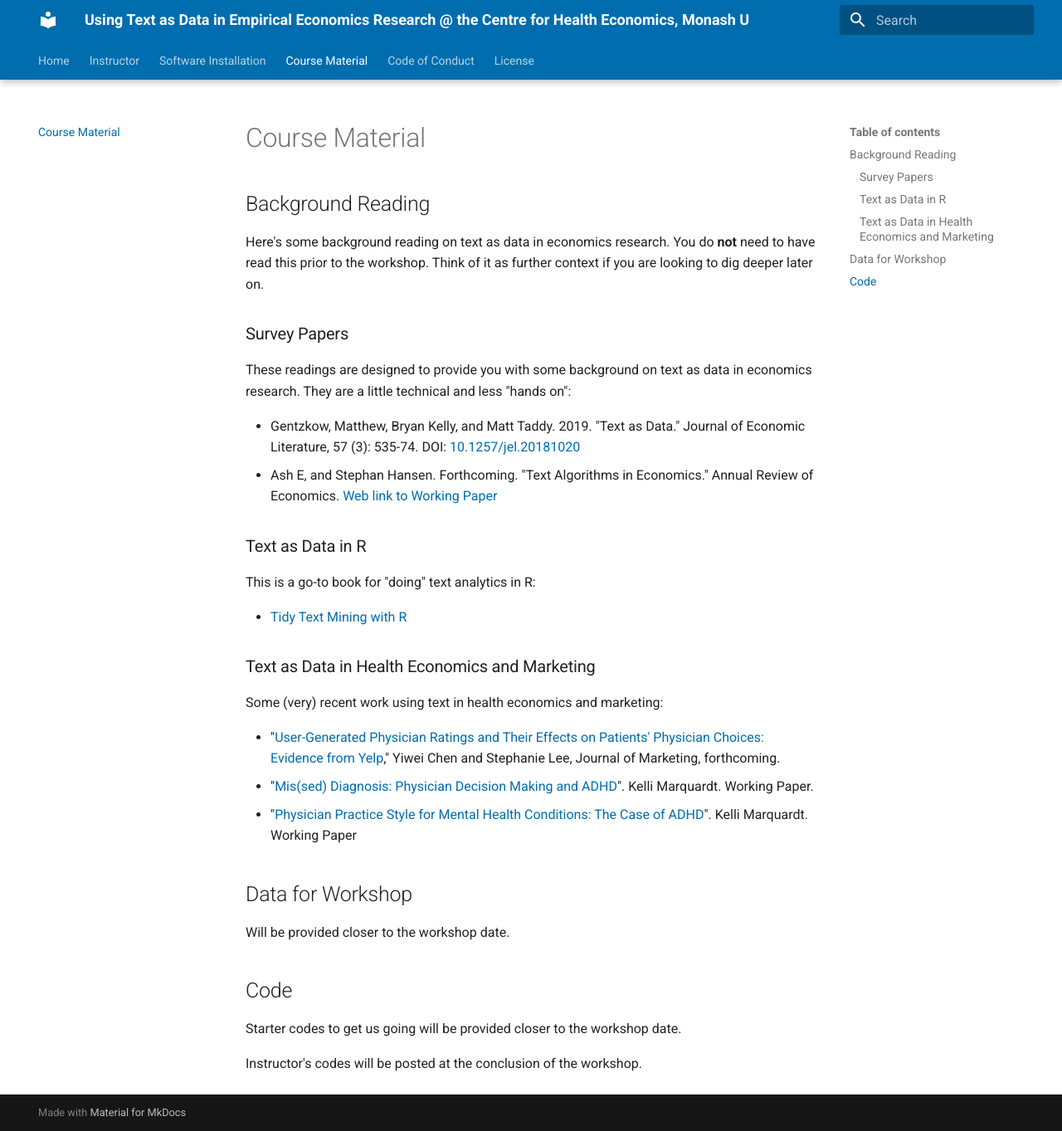
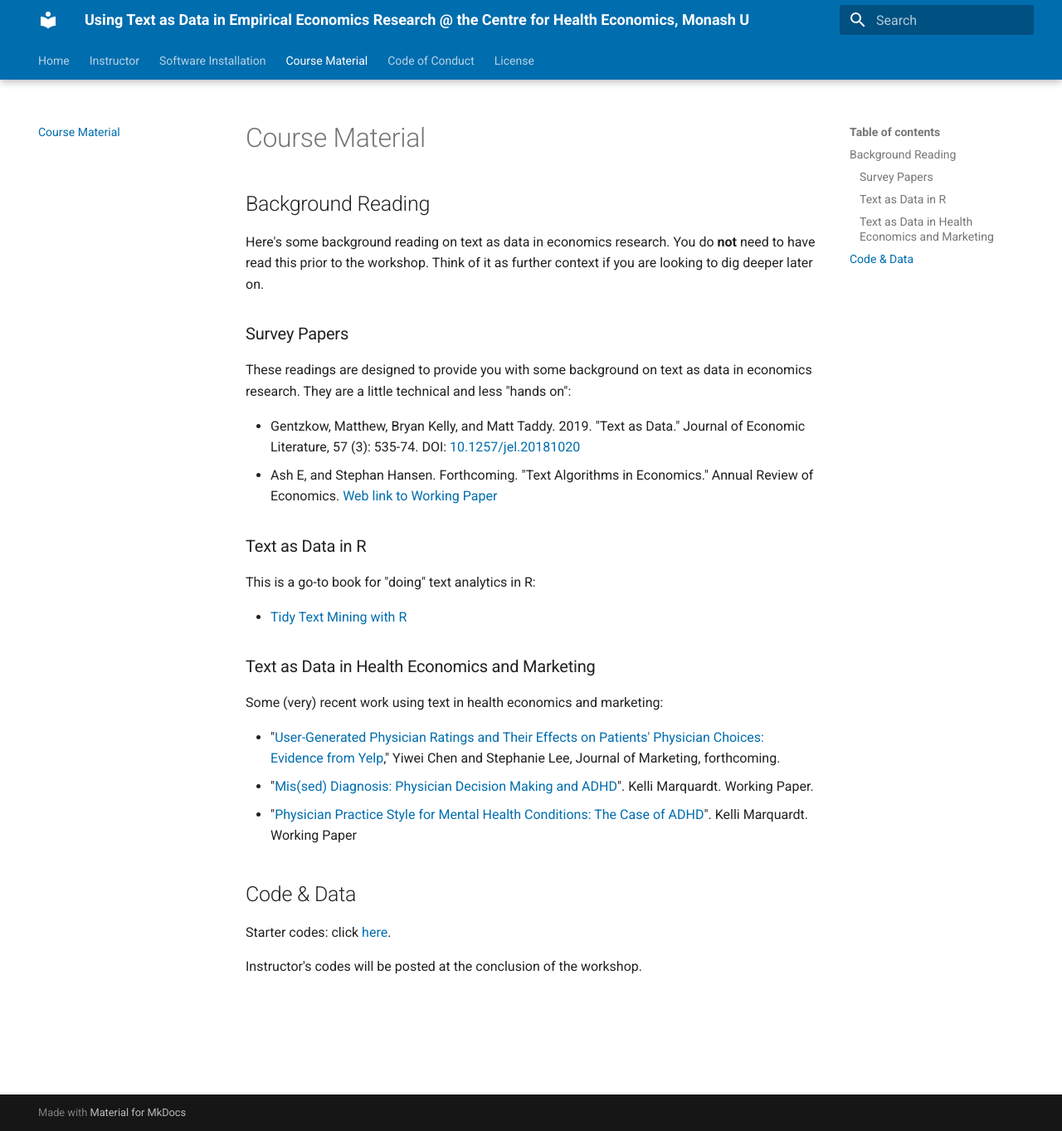
Before and after one commit to deer-marketing-lab/2023-03-08-monash, an MkDocs documentation site: the page built from docs/course_material.md, in a window 1280 px wide and 1363 px high. Shown: the whole window at 83% size. Built offline with MkDocs 1.6.1 and Material for MkDocs 9.7.7, drawn with Linux system fonts in a browser that asks for light colours.

Commit message:
add starter codes for workshop

```diff
--- a/docs/course_material.md
+++ b/docs/course_material.md
@@ -28,13 +28,10 @@
 * "[Mis(sed) Diagnosis: Physician Decision Making and ADHD](https://www.kellimarquardt.com/s/Marquardt_JMP_Feb2023.pdf)". Kelli Marquardt. Working Paper.
 * "[Physician Practice Style for Mental Health Conditions: The Case of ADHD](https://papers.ssrn.com/sol3/papers.cfm?abstract_id=4138462)". Kelli Marquardt. Working Paper
 
-## Data for Workshop
 
-Will be provided closer to the workshop date.
+## Code & Data
 
-## Code
-
-Starter codes to get us going will be provided closer to the workshop date.
+Starter codes: click [here](../assets/starter_code.zip).
 
 Instructor's codes will be posted at the conclusion of the workshop.
 
```
Also changed, not shown: 1 other file.
